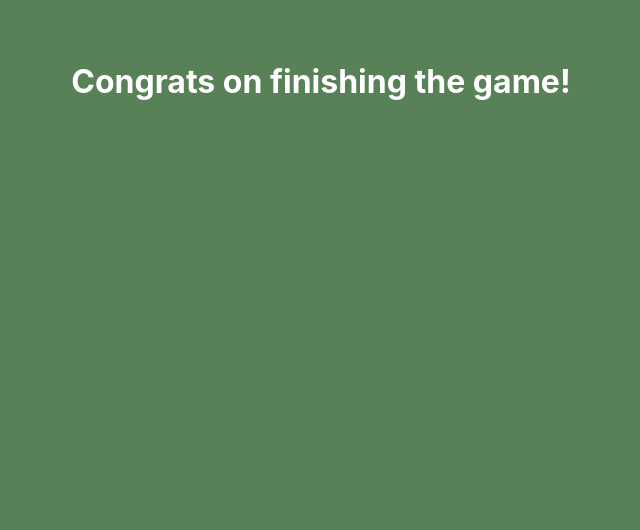
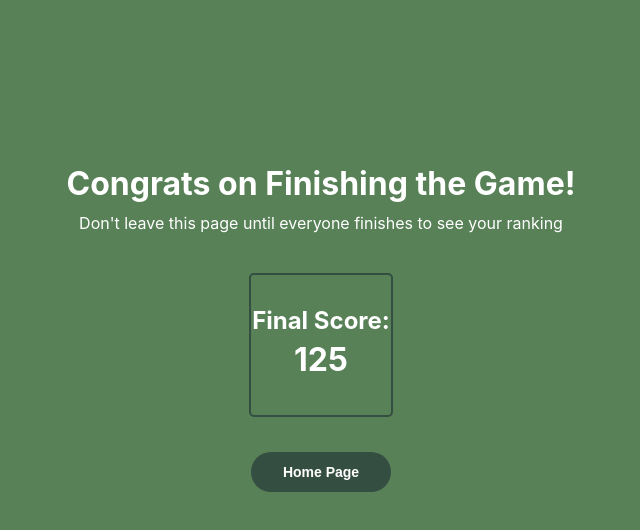
Before and after one commit to broliver18/stick-it-frontend, a React (Create React App) app: page /player/finished-game in a window 1280 px wide. Shown: the top 530 px of the page, without its empty margins (319-959 px from the left). Built offline with nearby package versions, Linux system fonts and the light colour scheme; no server answers.

Commit message:
Add styling to FinishedGame

```diff
--- a/src/Components/FinishedGame/FinishedGame.css
+++ b/src/Components/FinishedGame/FinishedGame.css
@@ -0,0 +1,56 @@
+.center {
+    display: flex;
+    flex-direction: column;
+    justify-content: center;
+    align-items: center;
+}
+
+#score-message h1 {
+    margin: 0;
+}
+
+#score-message p {
+    margin: 10px 0 25px 0;
+}
+
+#final-score {
+    margin-top: 15px;
+    border: 2px solid #344e41;
+    border-radius: 5px;
+    width: 140px;
+    height: 140px;
+}
+
+#final-score h1 {
+    margin: 5px;
+}
+
+#score-message h2 {
+    margin: 0;
+}
+
+#finished-game button {
+    cursor: pointer;
+    background-color: #344e41;
+    border: none;
+    margin: 35px 0 0 0;
+    width: 140px;
+    height: 2.5rem;
+    border-radius: 20px;
+    font-size: 14px;
+    font-weight: 600;
+}
+
+@media only screen and (max-width: 450px) {
+    #score-message h1 {
+        font-size: 22px;
+    }
+
+    #score-message p {
+        font-size: 10px;
+    }
+
+    #final-score h1 {
+        font-size: 32px;
+    }
+}
--- a/src/Components/FinishedGame/FinishedGame.js
+++ b/src/Components/FinishedGame/FinishedGame.js
@@ -1,4 +1,4 @@
-import React from "react";
+import React, { useState, useEffect } from "react";
 import { useNavigate } from "react-router-dom";
 import { socket } from "../../socket";
 
@@ -7,7 +7,15 @@ import "./FinishedGame.css";
 function FinishedGame() {
   return (
     <div id="finished-game" className="component-container-middle">
-      <h1>Congrats on finishing the game!</h1>
+      <div id="score-message" className="center">
+        <h1>Congrats on Finishing the Game!</h1>
+        <p>Don't leave this page until everyone finishes to see your ranking</p>
+        <div id="final-score" className="center">
+          <h2>Final Score:</h2>
+          <h1>125</h1>
+        </div>
+        <button>Home Page</button>
+      </div>
     </div>
   );
 }
```
